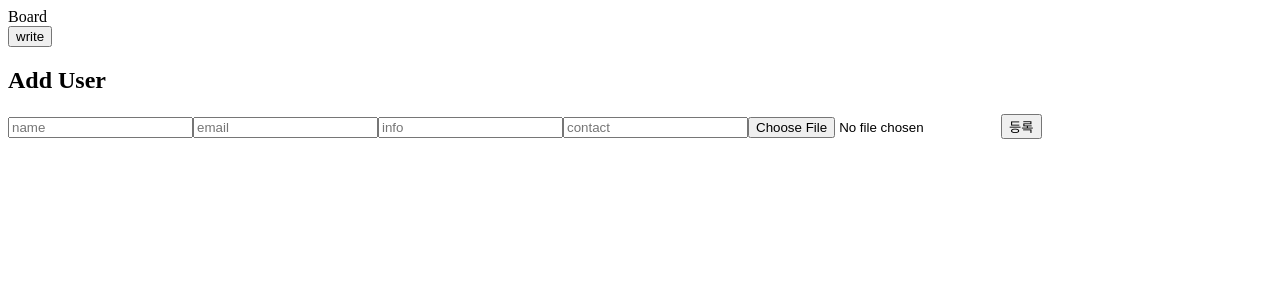
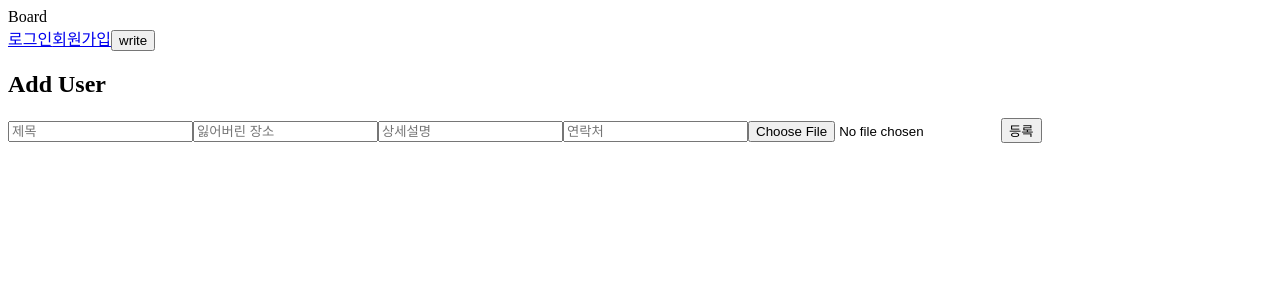
Before and after one commit to smosco/BOARD, a React (Create React App) app: page /add in a window 1280 px wide. Shown: the top 300 px of the page. Built offline with nearby package versions, Linux system fonts and the light colour scheme; no server answers.

Commit message:
feat: 로그인한 경우만 글 작성 가능

```diff
--- a/src/api/firebase.js
+++ b/src/api/firebase.js
@@ -67,11 +67,13 @@ export const logout = async () => {
   await signOut(auth);
 };
 
-export const addNewPost = async (data, url) => {
-  const id = uuidv4();
-  await setDoc(doc(store, "posts", id), {
+export const addNewPost = async (user, data, url) => {
+  const postId = uuidv4();
+  await setDoc(doc(store, "posts", postId), {
     ...data,
-    id,
+    postId,
+    writer: user.displayName,
+    writerId: user.uid,
     img: url,
     timestamp: serverTimestamp(),
   });
--- a/src/components/Navbar.jsx
+++ b/src/components/Navbar.jsx
@@ -1,12 +1,29 @@
 import React from "react";
-import { useNavigate } from "react-router-dom";
+import { useNavigate, Link } from "react-router-dom";
+import { useAuthContext } from "../context/AuthContext";
 
 export default function Navbar() {
+  const { user, logout } = useAuthContext();
   const navigate = useNavigate();
+  const handleClick = () => {
+    if (user) {
+      navigate("/add");
+    } else {
+      alert("로그인이 필요합니다");
+      navigate("/login");
+    }
+  };
   return (
     <div>
       <div>Board</div>
-      <button onClick={() => navigate("/add")}>write</button>
+      {user ? (
+        <button onClick={logout}>로그아웃</button>
+      ) : (
+        <Link to="/login">로그인</Link>
+      )}
+      {!user && <Link to="/register">회원가입</Link>}
+      {user && <p>{user.displayName}님</p>}
+      <button onClick={handleClick}>write</button>
     </div>
   );
 }
--- a/src/components/PostCard.jsx
+++ b/src/components/PostCard.jsx
@@ -3,7 +3,7 @@ import React from "react";
 import { useNavigate } from "react-router-dom";
 
 export default function PostCard({ post }) {
-  const { id, name, email, img, timestamp } = post;
+  const { postId, writer, title, location, img, timestamp } = post;
   const navigate = useNavigate();
 
   return (
@@ -11,10 +11,11 @@ export default function PostCard({ post }) {
       <img
         src={img}
         alt="img"
-        onClick={() => navigate(`/${id}`, { state: { post } })}
+        onClick={() => navigate(`/${postId}`, { state: { post } })}
       />
-      <div>{name}</div>
-      <div>{email}</div>
+      <div>{writer}</div>
+      <div>{title}</div>
+      <div>{location}</div>
       <div>{timestamp.seconds}</div>
     </div>
   );
--- a/src/pages/AddEdit.jsx
+++ b/src/pages/AddEdit.jsx
@@ -3,17 +3,19 @@
 import React from "react";
 import { useState, useEffect } from "react";
 import { useParams, useNavigate } from "react-router-dom";
+import { useAuthContext } from "../context/AuthContext";
 import { addNewPost, updatePost, getPost } from "../api/firebase";
 import { uploadImage } from "../api/uploader";
 
 const initialState = {
-  name: "",
-  email: "",
-  info: "",
+  title: "",
+  location: "",
+  desc: "",
   contact: "",
 };
 
 export default function AddEdit() {
+  const { user } = useAuthContext();
   const { postId } = useParams();
 
   useEffect(() => {
@@ -34,7 +36,7 @@ export default function AddEdit() {
       : setData({ ...data, [name]: value });
   };
 
-  //postId의 유무 file의 유무에 따라 등록을 달리해야한다.
+  //postId의 유무(업데이트 or 첫등록) file의 유무에 따라 등록을 달리해야한다.
   const handleSubmit = (e) => {
     e.preventDefault();
     setIsUploading(true);
@@ -42,7 +44,7 @@ export default function AddEdit() {
     if (!postId) {
       uploadImage(file) //
         .then((url) => {
-          addNewPost(data, url) //
+          addNewPost(user, data, url) //
             .then(() => {
               setSuccess("글이 등록되었습니다.");
               setTimeout(() => {
@@ -92,25 +94,25 @@ export default function AddEdit() {
       <form onSubmit={handleSubmit}>
         <input
           type="text"
-          name="name"
-          value={data.name}
-          placeholder="name"
+          name="title"
+          value={data.title}
+          placeholder="제목"
           required
           onChange={handleChange}
         />
         <input
           type="text"
-          name="email"
-          value={data.email}
-          placeholder="email"
+          name="location"
+          value={data.location}
+          placeholder="잃어버린 장소"
           required
           onChange={handleChange}
         />
         <input
           type="text"
-          name="info"
-          value={data.info}
-          placeholder="info"
+          name="desc"
+          value={data.desc}
+          placeholder="상세설명"
           required
           onChange={handleChange}
         />
@@ -118,7 +120,7 @@ export default function AddEdit() {
           type="text"
           name="contact"
           value={data.contact}
-          placeholder="contact"
+          placeholder="연락처"
           required
           onChange={handleChange}
         />
--- a/src/pages/Home.jsx
+++ b/src/pages/Home.jsx
@@ -2,7 +2,7 @@
 
 import React from "react";
 import { useState, useEffect } from "react";
-import { Link } from "react-router-dom";
+
 import { getPosts } from "../api/firebase";
 import PostCard from "../components/PostCard";
 
@@ -20,10 +20,8 @@ export default function Home() {
   }, []);
   return (
     <div>
-      <Link to="/login">로그인</Link>
-      <Link to="/register">회원가입</Link>
       {posts?.map((item) => (
-        <PostCard key={item.id} post={item} />
+        <PostCard key={item.postId} post={item} />
       ))}
     </div>
   );
--- a/src/pages/Post.jsx
+++ b/src/pages/Post.jsx
@@ -1,28 +1,46 @@
 // 게시물 상세보기 페이지입니다.
 import React from "react";
 import { useLocation, useNavigate } from "react-router-dom";
+import { useAuthContext } from "../context/AuthContext";
 import { deletePost } from "../api/firebase";
 
 export default function Post() {
+  const { user } = useAuthContext();
   const {
     state: { post },
   } = useLocation();
-  const { id, name, img, email, info, timestamp } = post;
+  const {
+    postId,
+    title,
+    writer,
+    writerId,
+    location,
+    img,
+    desc,
+    contact,
+    timestamp,
+  } = post;
   const navigate = useNavigate();
   const handleDelete = () => {
-    deletePost(id).then(() => {
+    deletePost(postId).then(() => {
       navigate("/");
     });
   };
   return (
     <div>
       <img src={img} alt="img" />
-      <div>{name}</div>
-      <div>{email}</div>
-      <div>{info}</div>
+      <div>{title}</div>
+      <div>{writer}</div>
+      <div>{location}</div>
+      <div>{desc}</div>
+      <div>{contact}</div>
       <div>{timestamp.seconds}</div>
-      <button onClick={() => navigate(`/update/${id}`)}>수정</button>
-      <button onClick={handleDelete}>삭제</button>
+      {user?.uid === writerId && (
+        <div>
+          <button onClick={() => navigate(`/update/${postId}`)}>수정</button>
+          <button onClick={handleDelete}>삭제</button>
+        </div>
+      )}
     </div>
   );
 }
```
